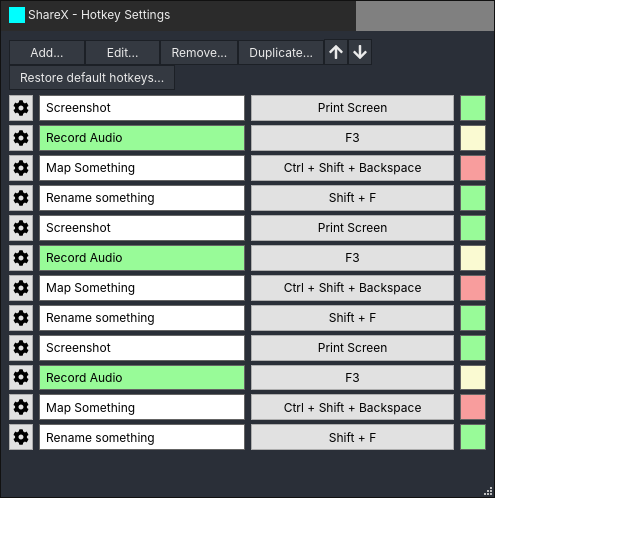
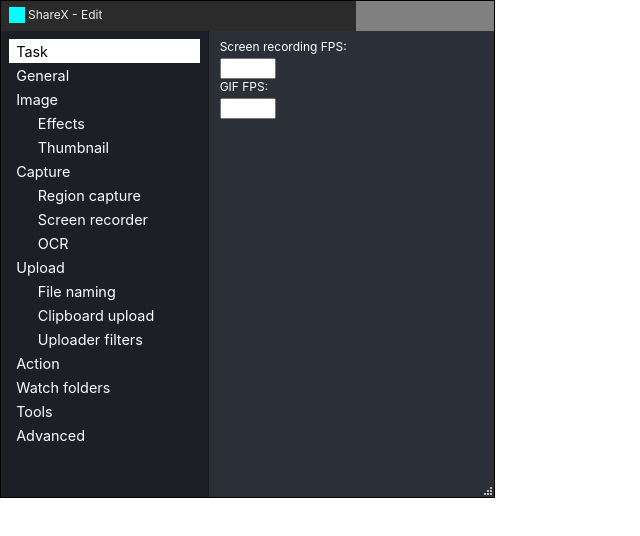
Before and after one commit to pgeowng/web-state-demo, a React (Create React App) app: page / in a window 1280 px wide. Shown: the top 536 px of the page, without its empty margins (0-640 px from the left). Built offline with nearby package versions, Linux system fonts and the light colour scheme.

Commit message:
settings wip

```diff
--- a/src/App.js
+++ b/src/App.js
@@ -4,6 +4,7 @@
 
 import { ContentMain } from './components/ContentMain'
 import { useEffect, useState } from 'react'
+import { ContentEdit } from './components/ContentEdit'
 
 const data = `Screenshot,Print Screen
 Record Audio,F3
@@ -19,6 +20,76 @@
       status: ['working', 'warning', 'failure'][Math.floor(Math.random() * 3)],
     }
   })
+
+const categories = `Task
+General
+Image
+Capture
+Upload
+Action
+Watch folders
+Tools
+Advanced`
+  .split('\n')
+  .map((e) => ({
+    key: e.toLowerCase(),
+    label: e,
+  }))
+
+categories.splice(
+  3,
+  0,
+  {
+    key: 'image-effects',
+    label: 'Effects',
+    isSubitem: true,
+  },
+  {
+    key: 'image-thumbnail',
+    label: 'Thumbnail',
+    isSubitem: true,
+  }
+)
+
+categories.splice(
+  6,
+  0,
+  {
+    key: 'capture-region-capture',
+    label: 'Region capture',
+    isSubitem: true,
+  },
+  {
+    key: 'capture-screen-recording',
+    label: 'Screen recorder',
+    isSubitem: true,
+  },
+  {
+    key: 'capture-ocr',
+    label: 'OCR',
+    isSubitem: true,
+  }
+)
+
+categories.splice(
+  10,
+  0,
+  {
+    key: 'upload-file-naming',
+    label: 'File naming',
+    isSubitem: true,
+  },
+  {
+    key: 'upload-clipboard-upload',
+    label: 'Clipboard upload',
+    isSubitem: true,
+  },
+  {
+    key: 'upload-uploader-filters',
+    label: 'Uploader filters',
+    isSubitem: true,
+  }
+)
 
 export const App = () => {
   const [size, setSize] = useState({
@@ -36,6 +107,7 @@
   })
 
   return (
+    <>
       <Window
         title="ShareX - Hotkey Settings"
         startWidth={490}
@@ -50,5 +122,17 @@
           reducer={(obj) => console.log(obj)}
         />
       </Window>
+
+      <Window
+        title="ShareX - Edit"
+        startWidth={490}
+        startHeight={490}
+        minWidth={490}
+        minHeight={490}
+        {...size}
+      >
+        <ContentEdit categories={categories} />
+      </Window>
+    </>
   )
 }
--- /dev/null
+++ b/src/components/ContentEdit/category/CaptureScreenRecorder.js
@@ -0,0 +1,37 @@
+import React from 'react'
+import { Label } from '../controller/Label'
+import { InputNum } from '../controller/InputNum'
+
+const keys = {
+  fps: 'screen-recording-fps',
+  gifFps: 'gif-fpg',
+}
+
+Object.keys(keys).forEach((e) => {
+  keys[e] = 'capture-screen-recorder--' + keys[e]
+})
+
+export const CaptureScreenRecorder = ({ settings }) => {
+  return (
+    <>
+      <Label id={keys.fps} value="Screen recording FPS:">
+        <InputNum
+          id={keys.fps}
+          value={settings[keys.fps]}
+          min={1}
+          max={30}
+          step={1}
+        />
+      </Label>
+      <Label id={keys.gifFps} value="GIF FPS:">
+        <InputNum
+          id={keys.gifFps}
+          value={settings[keys.gifFps]}
+          min={1}
+          max={30}
+          step={1}
+        />
+      </Label>{' '}
+    </>
+  )
+}
--- /dev/null
+++ b/src/components/ContentEdit/controller/InputNum.css
@@ -0,0 +1,4 @@
+.control-input-num {
+}
+.control-input-num--disabled {
+}
--- /dev/null
+++ b/src/components/ContentEdit/controller/InputNum.js
@@ -0,0 +1,5 @@
+import React from 'react'
+
+export const InputNum = (props) => (
+  <input type="number" className="control-input-num" {...props} />
+)
--- /dev/null
+++ b/src/components/ContentEdit/controller/Label.css
@@ -0,0 +1,9 @@
+.control-label {
+  display: block;
+  color: #fff;
+  margin-bottom: 0.3125em;
+}
+
+.control-label--disabled {
+  color: #000;
+}
--- /dev/null
+++ b/src/components/ContentEdit/controller/Label.js
@@ -0,0 +1,18 @@
+import React from 'react'
+import './Label.css'
+
+export const Label = ({ className, id, value, children, disabled }) => {
+  return (
+    <>
+      <label
+        className={`control-label ${
+          disabled ? 'control-label--disabled' : ''
+        } ${className || ''}`}
+        htmlFor={id}
+      >
+        {value}
+      </label>
+      {children}
+    </>
+  )
+}
```
Lines whose indentation alone changed are shown as unchanged.
